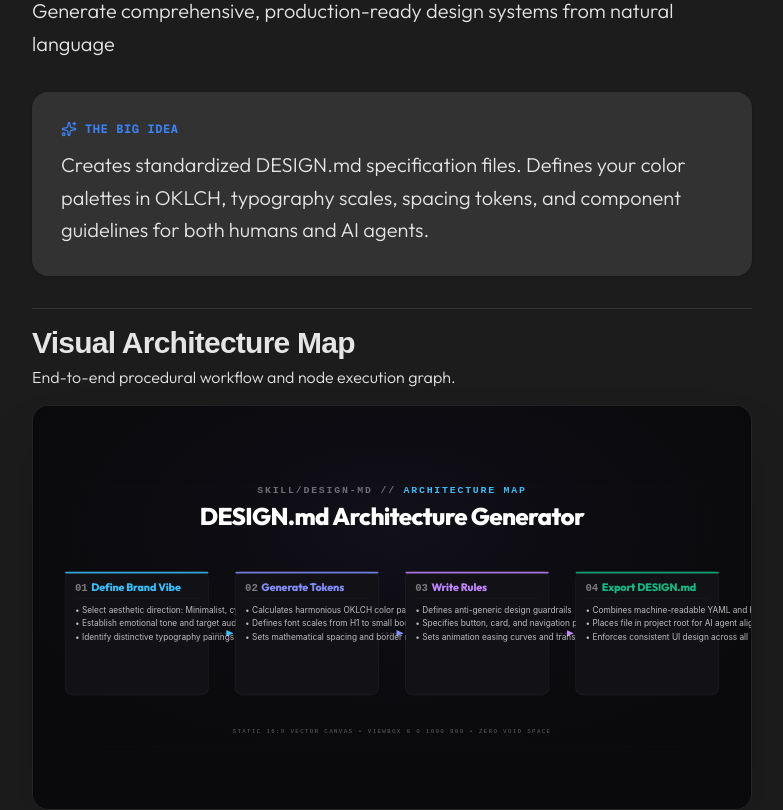
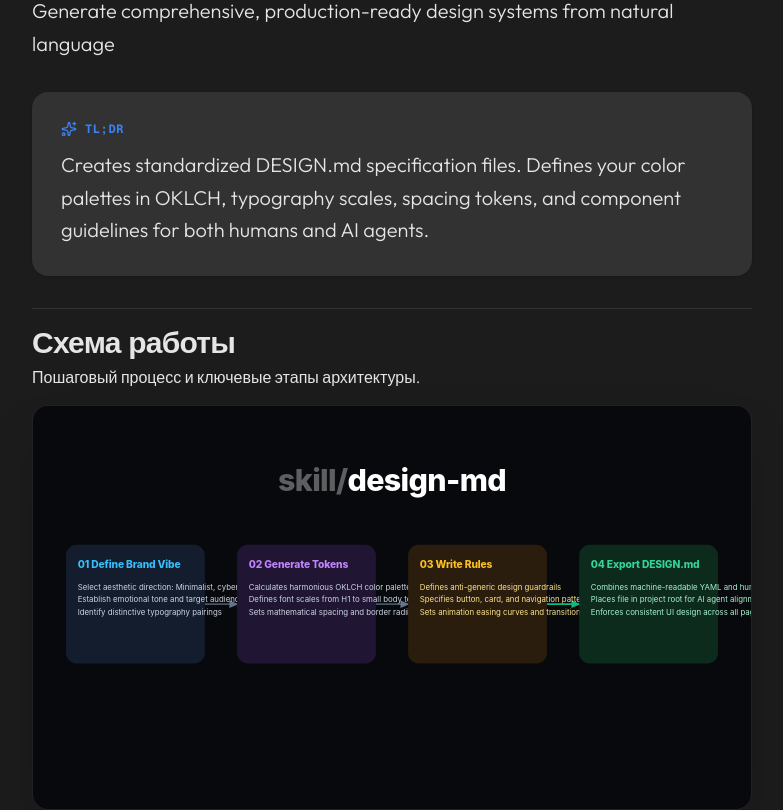
Before and after one commit to alimkhalelov/personal-website-telos, a Next.js app: page /projects/design-md-generator in a window 1280 px wide. Shown: the part 620-1430 px from the top of the page, without its empty margins (248-1031 px from the left). Built offline with nearby package versions, Linux system fonts and the light colour scheme.

Commit message:
fix: smooth infinite marquee loop without jump, match skill-visualizer solid pod UI from reference, rename to TL;DR and remove interactive buttons

```diff
--- a/src/app/projects/[slug]/page.tsx
+++ b/src/app/projects/[slug]/page.tsx
@@ -102,11 +102,11 @@ export default async function ProjectDetailPage({ params }: ProjectPageProps) {
         </header>
       </div>
 
-      {/* 2. The Big Idea (TL;DR) */}
+      {/* 2. TL;DR */}
       <section className="flex flex-col gap-3 p-6 sm:p-7 rounded-2xl bg-muted/20 border border-border/70 shadow-sm">
         <div className="flex items-center gap-2 text-accent text-xs font-mono font-bold uppercase tracking-wider">
           <Sparkles className="w-4 h-4" />
-          <span>The Big Idea</span>
+          <span>TL;DR</span>
         </div>
         <p className="text-lg sm:text-xl text-foreground font-light leading-relaxed">
           {project.tldr}
@@ -142,14 +142,14 @@ export default async function ProjectDetailPage({ params }: ProjectPageProps) {
         </section>
       )}
 
-      {/* 3. Visual Architecture Map (16:9 Vector Canvas) */}
+      {/* 3. Схема работы (16:9 Vector Canvas) */}
       <section className="flex flex-col gap-4 pt-4 border-t border-border">
         <div className="flex flex-col gap-1">
           <h2 className="text-2xl sm:text-3xl font-bold tracking-tight text-foreground" style={{ fontFamily: "'Google Sans', sans-serif" }}>
-            Visual Architecture Map
+            Схема работы
           </h2>
           <p className="text-base text-muted-foreground font-light">
-            End-to-end procedural workflow and node execution graph.
+            Пошаговый процесс и ключевые этапы архитектуры.
           </p>
         </div>
 
--- a/src/components/projects/skill-visualizer-canvas.tsx
+++ b/src/components/projects/skill-visualizer-canvas.tsx
@@ -10,6 +10,15 @@ interface SkillVisualizerCanvasProps {
   className?: string;
 }
 
+const SOLID_CARD_THEMES = [
+  { bg: "#131d2e", titleColor: "#38bdf8", textColor: "#cbd5e1" }, // Cyan
+  { bg: "#201533", titleColor: "#c084fc", textColor: "#cbd5e1" }, // Purple
+  { bg: "#2a1d0d", titleColor: "#fbbf24", textColor: "#fde68a" }, // Amber
+  { bg: "#0d2b1d", titleColor: "#34d399", textColor: "#a7f3d0" }, // Emerald
+  { bg: "#1e1329", titleColor: "#f43f5e", textColor: "#fecdd3" }, // Rose
+  { bg: "#101e2b", titleColor: "#38bdf8", textColor: "#bae6fd" }, // Blue
+];
+
 export function SkillVisualizerCanvas({
   heroTitle,
   subNamespace,
@@ -19,51 +28,54 @@ export function SkillVisualizerCanvas({
   const uniqueId = useId().replace(/:/g, "");
   const count = nodes.length;
 
-  // Dynamic Density Scaling Matrix (Large Readable Typography)
-  let cardWidth = 320;
-  let cardHeight = 275;
-  let titleFontSize = 24;
-  let bodyFontSize = 18.5;
-  let lineDy = 30;
+  // Extract clean slug name for header e.g. "skill/flowchart-viz" or "skill/wiki"
+  const cleanNamespace = subNamespace.replace(/^skill\//, "");
+
+  // Dynamic Density Scaling Matrix (as in official skill-visualizer reference)
+  let cardWidth = 310;
+  let cardHeight = 265;
+  let titleFontSize = 23;
+  let bodyFontSize = 17.5;
+  let lineDy = 28;
+  const cardY = 310;
+  const centerY = cardY + cardHeight / 2; // 442.5px
 
   if (count === 3) {
     cardWidth = 420;
-    cardHeight = 290;
-    titleFontSize = 28;
-    bodyFontSize = 21;
-    lineDy = 34;
+    cardHeight = 280;
+    titleFontSize = 26;
+    bodyFontSize = 19;
+    lineDy = 30;
   } else if (count === 4) {
-    cardWidth = 320;
-    cardHeight = 275;
-    titleFontSize = 24;
-    bodyFontSize = 18.5;
-    lineDy = 30;
+    cardWidth = 310;
+    cardHeight = 265;
+    titleFontSize = 23;
+    bodyFontSize = 17.5;
+    lineDy = 28;
   } else if (count === 5) {
-    cardWidth = 260;
-    cardHeight = 260;
-    titleFontSize = 21;
-    bodyFontSize = 16.5;
-    lineDy = 27;
+    cardWidth = 250;
+    cardHeight = 255;
+    titleFontSize = 20;
+    bodyFontSize = 16;
+    lineDy = 26;
   } else if (count >= 6) {
-    cardWidth = 220;
-    cardHeight = 250;
-    titleFontSize = 19;
-    bodyFontSize = 15;
-    lineDy = 25;
+    cardWidth = 210;
+    cardHeight = 240;
+    titleFontSize = 18;
+    bodyFontSize = 14.5;
+    lineDy = 23;
   }
 
-  // Calculate layout geometry
+  // Calculate layout geometry (1600x900 canvas)
   const canvasWidth = 1600;
-  const canvasHeight = 900;
   const totalCardsWidth = count * cardWidth;
-  const totalGapWidth = canvasWidth - 140 - totalCardsWidth; // balanced margins
-  const gap = Math.max(28, totalGapWidth / (count - 1));
+  const availableSpace = canvasWidth - totalCardsWidth;
+  const gap = count > 1 ? Math.min(80, Math.max(32, availableSpace / (count + 1))) : 0;
   const startX = (canvasWidth - (totalCardsWidth + (count - 1) * gap)) / 2;
-  const cardY = 370;
 
   return (
     <div
-      className={`relative w-full aspect-[16/9] rounded-2xl overflow-hidden bg-[#0a0a0c] border border-white/10 shadow-2xl ${className}`}
+      className={`relative w-full aspect-[16/9] rounded-2xl overflow-hidden bg-[#08090d] border border-white/10 shadow-2xl ${className}`}
     >
       <svg
         viewBox="0 0 1600 900"
@@ -72,182 +84,119 @@ export function SkillVisualizerCanvas({
         xmlns="http://www.w3.org/2000/svg"
       >
         <defs>
-          {/* Crisp Geometric Vector Arrowhead Marker */}
+          {/* Crisp Vector Arrow Markers */}
           <marker
-            id={`arrow-${uniqueId}`}
+            id={`arr-${uniqueId}`}
             viewBox="0 0 10 10"
             refX="7"
             refY="5"
-            markerWidth="8"
-            markerHeight="8"
-            orient="auto-start-reverse"
+            markerWidth="7"
+            markerHeight="7"
+            orient="auto"
           >
-            <path d="M 0 1.5 L 8 5 L 0 8.5 z" fill="rgba(255, 255, 255, 0.4)" />
+            <path d="M 0 1.5 L 8 5 L 0 8.5 z" fill="#64748b" />
           </marker>
-
-          {nodes.map((node, i) => (
           <marker
-              key={node.id}
-              id={`arrow-accent-${i}-${uniqueId}`}
+            id={`arr-green-${uniqueId}`}
             viewBox="0 0 10 10"
             refX="7"
             refY="5"
-              markerWidth="8"
-              markerHeight="8"
-              orient="auto-start-reverse"
+            markerWidth="7"
+            markerHeight="7"
+            orient="auto"
           >
-              <path d="M 0 1.5 L 8 5 L 0 8.5 z" fill={node.accent} />
+            <path d="M 0 1.5 L 8 5 L 0 8.5 z" fill="#10b981" />
           </marker>
-          ))}
-
-          {/* Canvas Ambient Glow */}
-          <radialGradient id={`bg-radial-${uniqueId}`} cx="50%" cy="30%" r="70%">
-            <stop offset="0%" stopColor="#1e1830" stopOpacity="0.4" />
-            <stop offset="100%" stopColor="#0a0a0c" stopOpacity="0" />
-          </radialGradient>
         </defs>
 
-        {/* Ambient Glow & Matrix Dots */}
-        <rect width="1600" height="900" fill="#0a0a0c" />
-        <rect width="1600" height="900" fill={`url(#bg-radial-${uniqueId})`} />
+        {/* 16:9 Canvas Background */}
+        <rect width="1600" height="900" fill="#08090d" />
 
-        {/* Subtle 16:9 Grid Lines */}
-        <g stroke="rgba(255, 255, 255, 0.03)" strokeWidth="1">
-          <line x1="100" y1="180" x2="1500" y2="180" />
-          <line x1="100" y1="760" x2="1500" y2="760" />
-          <line x1="100" y1="180" x2="100" y2="760" />
-          <line x1="1500" y1="180" x2="1500" y2="760" />
-        </g>
-
-        {/* Hero Title Section */}
-        <g textAnchor="middle">
-          <text x="800" y="195" fontSize="22" fontFamily="monospace" fontWeight="600" letterSpacing="4">
-            <tspan fill="rgba(255, 255, 255, 0.4)">{subNamespace.toUpperCase()} // </tspan>
-            <tspan fill="#38bdf8">ARCHITECTURE MAP</tspan>
-          </text>
+        {/* Large Centered Title (68px) with Translucent "skill/" and White Name */}
         <text
           x="800"
-            y="265"
-            fontSize="54"
-            fontFamily="'Outfit', 'Plus Jakarta Sans', sans-serif"
+          y="190"
+          fontSize="68"
+          fontFamily="'Plus Jakarta Sans', -apple-system, sans-serif"
           fontWeight="800"
+          textAnchor="middle"
           letterSpacing="-1.5"
-            fill="#ffffff"
         >
-            {heroTitle}
+          <tspan fill="rgba(255, 255, 255, 0.35)">skill/</tspan>
+          <tspan fill="#ffffff">{cleanNamespace}</tspan>
         </text>
-        </g>
 
-        {/* Flowchart Arrow Connections */}
-        {nodes.map((node, i) => {
-          if (i === nodes.length - 1) return null;
+        {/* Connecting Vector Arrows */}
+        {nodes.map((_, i) => {
+          if (i === count - 1) return null;
           const currentX = startX + i * (cardWidth + gap);
           const nextX = startX + (i + 1) * (cardWidth + gap);
           const x1 = currentX + cardWidth;
           const x2 = nextX;
-          const y = cardY + cardHeight / 2;
+          const isLastConnector = i === count - 2;
 
           return (
-            <g key={`line-${i}`}>
-              <line
-                x1={x1 + 6}
-                y1={y}
-                x2={x2 - 6}
-                y2={y}
-                stroke="rgba(255, 255, 255, 0.25)"
-                strokeWidth="2.5"
-                strokeDasharray="5 5"
-                markerEnd={`url(#arrow-accent-${i}-${uniqueId})`}
+            <path
+              key={`connector-${i}`}
+              d={`M ${x1} ${centerY} L ${x2} ${centerY}`}
+              stroke={isLastConnector ? "#10b981" : "#475569"}
+              strokeWidth="3.5"
+              fill="none"
+              markerEnd={isLastConnector ? `url(#arr-green-${uniqueId})` : `url(#arr-${uniqueId})`}
             />
-            </g>
           );
         })}
 
-        {/* Flowchart Nodes */}
+        {/* Solid Pod Flowchart Cards */}
         {nodes.map((node, i) => {
           const x = startX + i * (cardWidth + gap);
-          const y = cardY;
+          const theme = SOLID_CARD_THEMES[i % SOLID_CARD_THEMES.length];
 
           return (
-            <g key={node.id} className="transition-all duration-300">
-              {/* Card Container */}
+            <g key={node.id} transform={`translate(${x}, ${cardY})`}>
+              {/* Solid Pod Container */}
               <rect
-                x={x}
-                y={y}
                 width={cardWidth}
                 height={cardHeight}
-                rx="16"
-                fill="#121216"
-                stroke="rgba(255, 255, 255, 0.08)"
-                strokeWidth="1.5"
+                rx="24"
+                fill={theme.bg}
               />
 
-              {/* Accent Top Border Highlight */}
-              <rect
-                x={x}
-                y={y}
-                width={cardWidth}
-                height="4"
-                rx="2"
-                fill={node.accent}
-                opacity="0.85"
-              />
-
-              {/* Unified Single-Line Header (Step + Title share same font size & color) */}
+              {/* Title Header (e.g. "01 Анализ сценария" or "01 Discovery") */}
               <text
-                x={x + 22}
-                y={y + 44}
-                fill={node.accent}
+                x="26"
+                y="52"
+                fill={theme.titleColor}
                 fontSize={titleFontSize}
-                fontFamily="'Outfit', 'Plus Jakarta Sans', sans-serif"
+                fontFamily="'Plus Jakarta Sans', -apple-system, sans-serif"
                 fontWeight="800"
                 letterSpacing="-0.3"
               >
-                <tspan fill="rgba(255, 255, 255, 0.45)" fontFamily="monospace" fontWeight="bold">
-                  {node.step}
-                </tspan>
-                <tspan dx="8">{node.title}</tspan>
+                {node.step} {node.title}
               </text>
 
-              {/* Separator */}
-              <line
-                x1={x + 22}
-                y1={y + 60}
-                x2={x + cardWidth - 22}
-                y2={y + 60}
-                stroke="rgba(255, 255, 255, 0.06)"
-                strokeWidth="1"
-              />
-
-              {/* Description Lines (Bullet-free, high density) */}
+              {/* Body Text (Readable Paragraph Format) */}
               <text
-                x={x + 22}
-                y={y + 92}
-                fill="rgba(255, 255, 255, 0.72)"
+                x="26"
+                y="100"
+                fill={theme.textColor}
                 fontSize={bodyFontSize}
                 fontFamily="'Plus Jakarta Sans', -apple-system, sans-serif"
                 fontWeight="400"
               >
-                {node.description.map((line, lineIndex) => (
+                {node.description.map((line, lineIdx) => (
                   <tspan
-                    key={lineIndex}
-                    x={x + 22}
-                    dy={lineIndex === 0 ? 0 : lineDy}
+                    key={lineIdx}
+                    x="26"
+                    dy={lineIdx === 0 ? 0 : lineDy}
                   >
-                    • {line}
+                    {line}
                   </tspan>
                 ))}
               </text>
             </g>
           );
         })}
-
-        {/* Bottom Specs Decal */}
-        <g textAnchor="middle">
-          <text x="800" y="730" fill="rgba(255, 255, 255, 0.35)" fontSize="13" fontFamily="monospace" letterSpacing="3">
-            STATIC 16:9 VECTOR CANVAS • VIEWBOX 0 0 1600 900 • ZERO VOID SPACE
-          </text>
-        </g>
       </svg>
     </div>
   );
```
Also changed, not shown: src/app/projects/page.tsx (+29 -41 lines), src/components/projects/featured-projects-strip.tsx (+46 -11 lines). Lines whose indentation alone changed are shown as unchanged.
